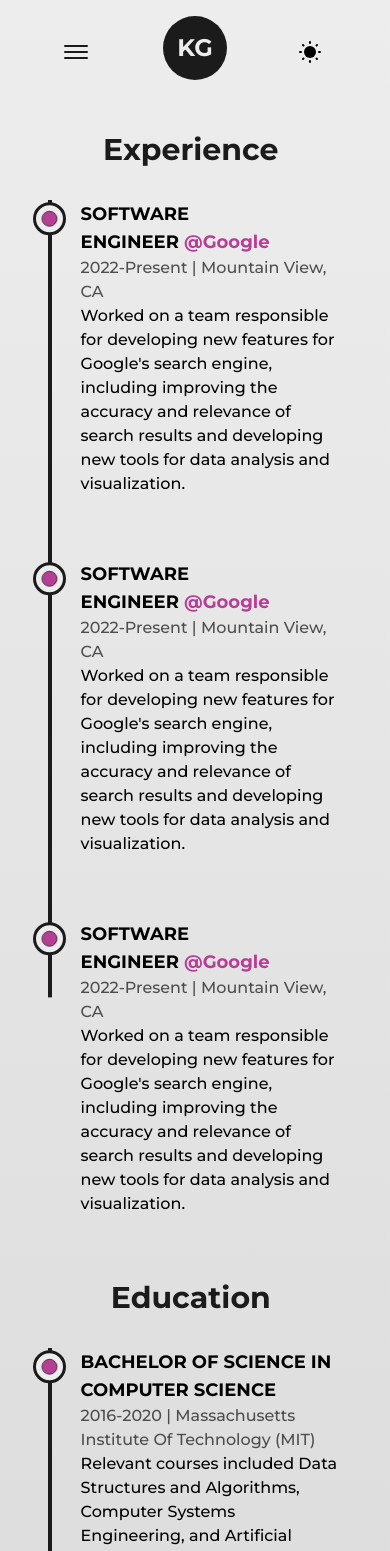
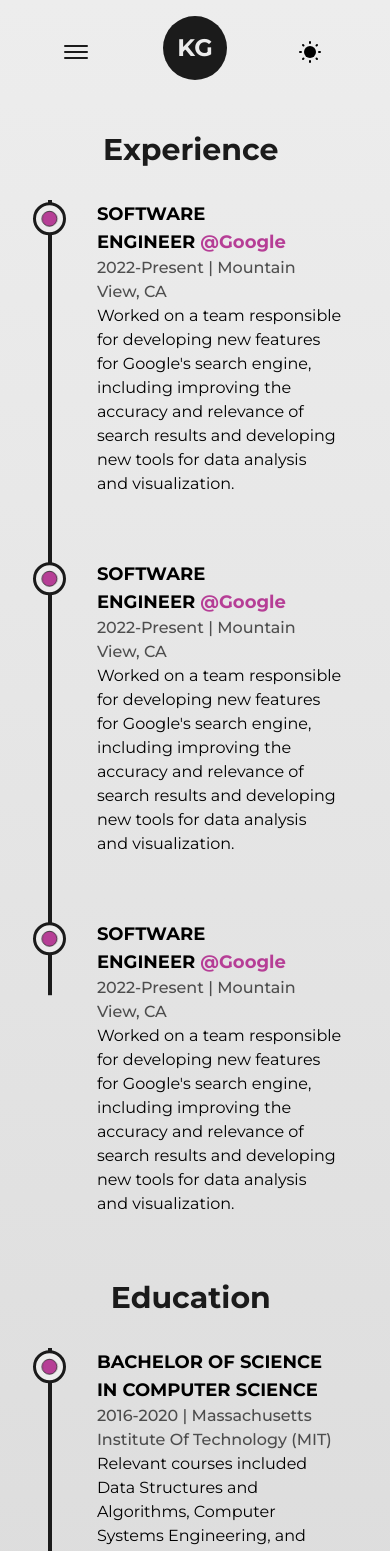
Before and after one commit to kris-gergov/new_portfolio, a Next.js app: page /about in a window 390 px wide. Shown: the top 1551 px of the page. Built offline with nearby package versions, Linux system fonts and the light colour scheme.

Commit message:
More styling changes for mobile view and dark mode

```diff
--- a/src/components/Accordion.tsx
+++ b/src/components/Accordion.tsx
@@ -92,7 +92,10 @@
 
 const Card = ({ icons, image, demo = '', github, tag = undefined }) => {
   return (
-    <div className="item w-[45%] h-full overflow-hidden transition-all duration-500 lg:w-full lg:h-full lg:basis-[6vh] lg:hover:basis-[36vh]">
+    <div
+      className="item w-[45%] h-full overflow-hidden transition-all duration-500
+      sm:dark:border-[1px] sm:dark:border-light/50 hover:border-none lg:w-full lg:h-full lg:basis-[6vh] lg:hover:basis-[36vh]"
+    >
       <p className="bg-dark/30 sm:bg-dark/40">
         {icons.map((icon: any, i) => (
           <div
--- a/src/components/Education.tsx
+++ b/src/components/Education.tsx
@@ -9,7 +9,7 @@
   return (
     <li
       ref={ref}
-      className="my-8 first:mt-0 last:mb-0 w-[60%] mx-auto flex flex-col items-center justify-between sm:w-[80%] sm:ml-[10%] sm:mr-[10%]"
+      className="my-8 first:mt-0 last:mb-0 w-[60%] mx-auto flex flex-col items-center justify-between sm:w-[75%] sm:ml-[15%] sm:mr-[10%]"
     >
       <ListItemIcon reference={ref} />
       <motion.div
@@ -23,7 +23,7 @@
         <span className="capitalize font-medium text-dark/75 dark:text-light/80">
           {time} | {place}
         </span>
-        <p className="font-medium w-full">{info}</p>
+        <p className="font-medium w-full sm:font-normal">{info}</p>
       </motion.div>
     </li>
   );
--- a/src/components/Experience.tsx
+++ b/src/components/Experience.tsx
@@ -9,7 +9,7 @@
   return (
     <li
       ref={ref}
-      className="my-8 first:mt-0 last:mb-0 w-[60%] mx-auto flex flex-col items-center justify-between sm:w-[80%] sm:ml-[10%] sm:mr-[10%]"
+      className="my-8 first:mt-0 last:mb-0 w-[60%] mx-auto flex flex-col items-center justify-between sm:w-[75%] sm:ml-[15%] sm:mr-[10%]"
     >
       <ListItemIcon reference={ref} />
       <motion.div
@@ -30,7 +30,7 @@
         <span className="capitalize font-medium text-dark/75 dark:text-light/80">
           {time} | {address}
         </span>
-        <p className="font-medium w-full">{work}</p>
+        <p className="font-medium w-full sm:font-normal">{work}</p>
       </motion.div>
     </li>
   );
--- a/src/components/Skills.tsx
+++ b/src/components/Skills.tsx
@@ -67,10 +67,10 @@
 const Skills = () => {
   return (
     <>
-      {/* <h2 className="font-bold text-8xl mt-32 mb-24 w-full text-center 2xl:text-6xl lg:text-7xl md:text-6xl sm:text-4xl md:my-24 sm:my-16">
-        Skills
-      </h2> */}
-      <AnimatedText text="Skills" className="mt-32 mb-24 md:my-24 sm:my-16" />
+      <AnimatedText
+        text="Skills"
+        className="mt-32 mb-24 md:my-24 sm:my-16 sm:mb-8"
+      />
       <div className="grid w-[85%] mx-auto grid-cols-8 gap-16 items-center justify-center lg:gap-0">
         <div className="col-span-4 flex flex-col items-start justify-start lg:col-span-8">
           <Skill name="HTML/CSS" x={0.98} y={0.02} />
--- a/src/styles/globals.css
+++ b/src/styles/globals.css
@@ -32,8 +32,6 @@
   padding: 0;
   border-radius: 20px;
   align-items: center;
-  /* background-color: rgba(5, 5, 5, 0.5); */
-  /* border: 1px solid rgba(135, 135, 135, 0.2); */
   box-sizing: border-box;
   color: white;
   font-size: 0.65rem;
```
